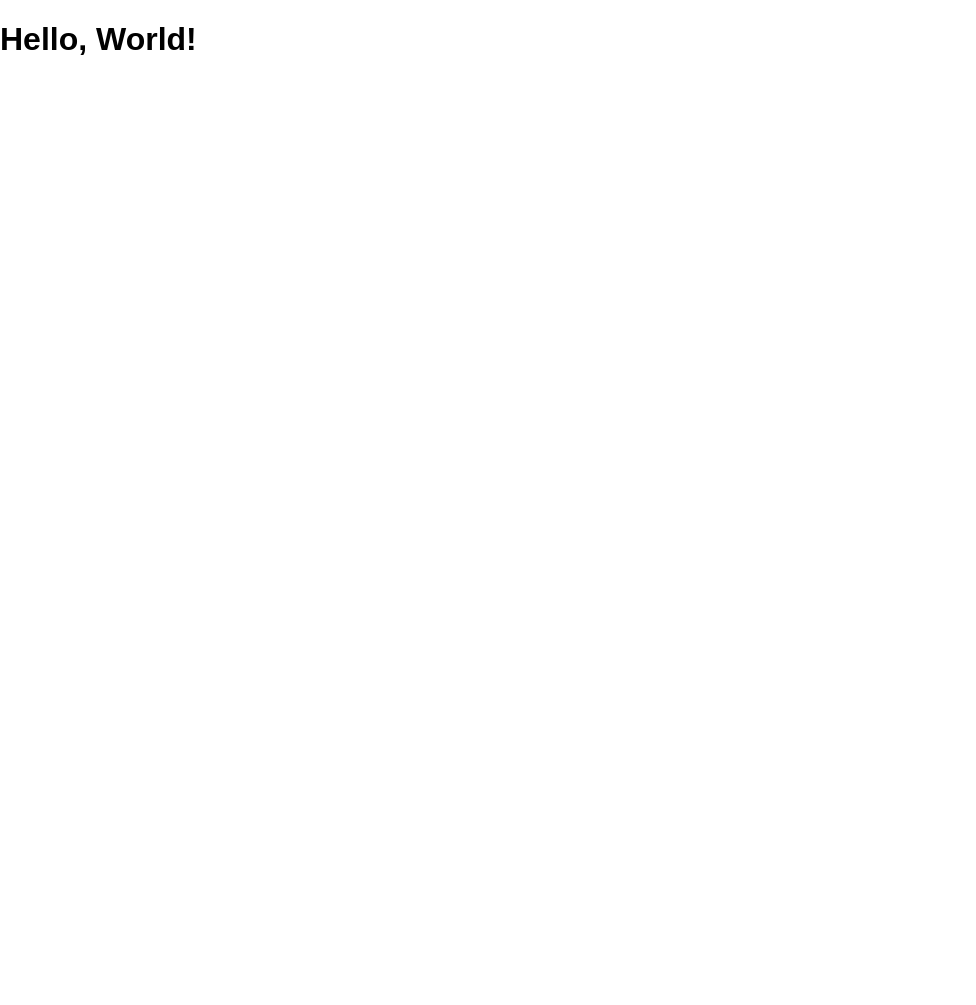
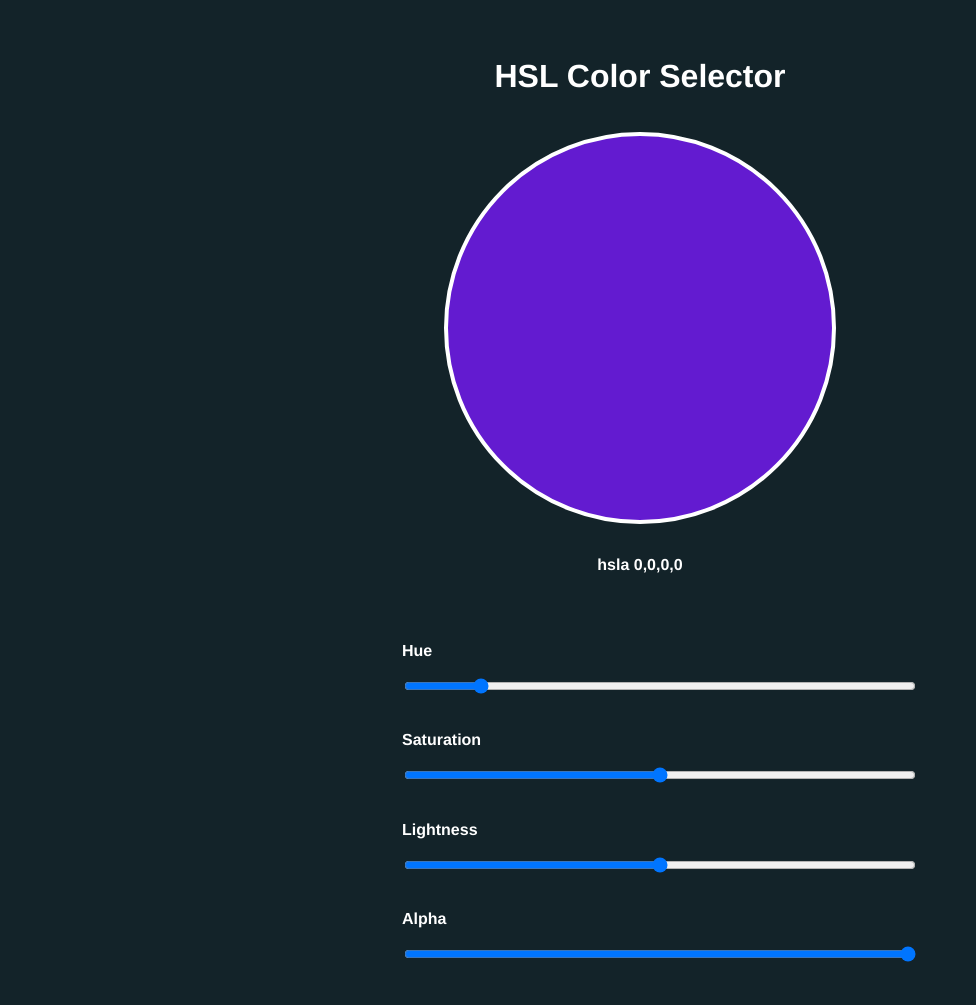
Before and after one commit to satoftegaard/color-picker-react, a React app: page / in a window 1280 px wide. Shown: the whole page, without its empty margins (0-976 px from the left). Before the commit the page ends 800 px from the top, so only its background shows below. Built offline with nearby package versions, Linux system fonts and the light colour scheme; some packages are replaced by stand-ins of ours.

Commit message:
half way done

```diff
--- a/src/components/App.js
+++ b/src/components/App.js
@@ -1,10 +1,58 @@
 import React, { Component } from 'react'
+import Slider from './Slider.js'
 
 class App extends Component {
 
+  constructor () {
+    super()
+    this.state = {
+      hue: 120,
+      saturation: 100,
+      lightness: 50,
+      alpha: 1
+    }
+  }
+
+  updateHue (hue) {
+    this.setState({
+      hue: hue
+    })
+  }
+
+  updateSaturation (saturation) {
+    this.setState({
+      saturation: saturation
+    })
+  }
+
+  updateLightness (lightness) {
+    this.setState({
+      lightness: lightness
+    })
+  }
+
+  updateAlpha (alpha) {
+    this.setState({
+      alpha: alpha
+    })
+  }
+
   render () {
+    const hsla = `hsla(${this.state.hue}, ${this.state.saturation}%, ${this.state.lightness}%, ${this.state.alpha / 100})`
     return <div>
-      <h1>Hello, World!</h1>
+      <h1>HSL Color Selector</h1>
+      <figure>
+        <div style={{ backgroundColor: hsla }} />
+      </figure>
+      <p>hsla 0,0,0,0</p>
+      <form>
+        <ul>
+          <li><p>Hue</p><input name='hue' type='range' min='0' max='360' /> </li>
+          <li><p>Saturation</p><input name='sat' type='range' min='0' max='100' /> </li>
+          <li><p>Lightness</p><input name='light' type='range' min='0' max='100' /> </li>
+          <li><p>Alpha</p><input name='alpha' type='range' min='0.00' max='1.00' step='.01' /> </li>
+        </ul>
+      </form>
     </div>
   }
 }
--- /dev/null
+++ b/src/components/Slider.js
@@ -0,0 +1,19 @@
+import React, { Component } from 'react'
+// import styles from '../screen.scss'
+
+class Slider extends Component {
+
+  render () {
+    return <input
+      className={styles.root}
+      name={this.props.name}
+      type='range'
+      value={this.props.value}
+      min={this.props.min}
+      max={this.props.max}
+      onChange={(event) => this.props.handleChange(event.target.value)}
+    />
+  }
+}
+
+export default Slider
--- a/src/styles/screen.scss
+++ b/src/styles/screen.scss
@@ -5,10 +5,50 @@ $base-font-family: sans-serif;
 
 html {
   text-size-adjust: 100%;
+  background-color: #132329;
 }
 
-body {
+div {
   @include font-smoothing(on);
   margin: 0;
   font: $base-text-size / 1 $base-font-family;
+  display: flex;
+  flex-direction: column;
+  align-items: center;
 }
+
+h1 {
+  margin-top: 50px;
+  font-family: 'Helvetica', sans-serif;
+  font-weight: bold;
+  color: white;
+}
+
+p {
+  font-family: 'Helvetica', sans-serif;
+  font-weight: bold;
+  color: white;
+}
+
+form {
+  padding: 1em;
+}
+
+li {
+  list-style: none;
+  margin: 0.7em;
+  padding: 0.2em;
+}
+
+figure {
+  background-color: hsl(264, 77%, 46%);
+  border-radius: 90vw;
+  border: 4px solid white;
+  height: 30vw;
+  width: 30vw;
+  // background-image: url('http://1.bp.blogspot.com/-H-AleANAgGc/TcBTZ8MgaAI/AAAAAAAAALQ/hoFSRYCNkLE/s1600/checker.png');
+}
+
+input {
+  width: calc(40vw);
+}
--- a/webpack.config.js
+++ b/webpack.config.js
@@ -43,7 +43,7 @@ const common = {
       test: /\.(sass|s?css)$/,
       loaders: [
         'style',
-        'css?camelCase&modules&importLoaders=1&localIdentName=[name]__[local]___[hash:base64:5]',
+        'css',
         'postcss',
         'sass'
       ]
```
